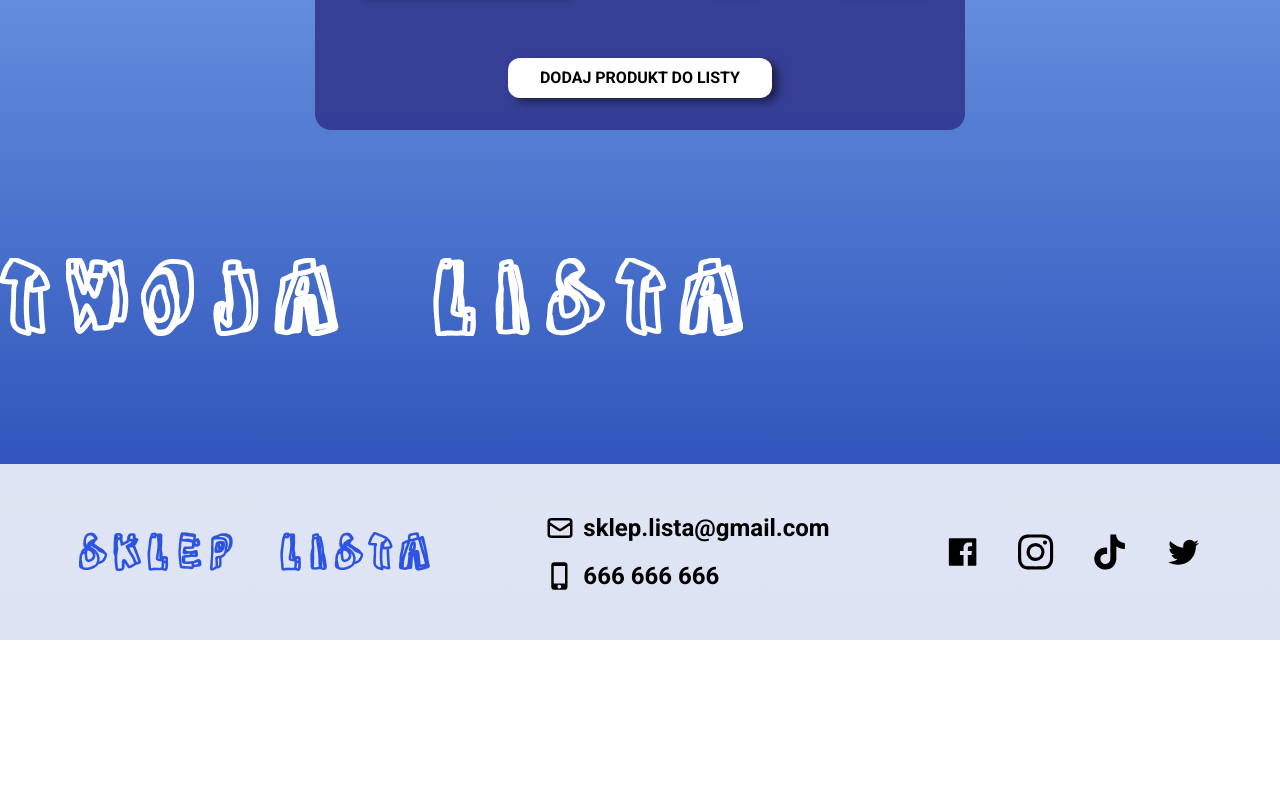
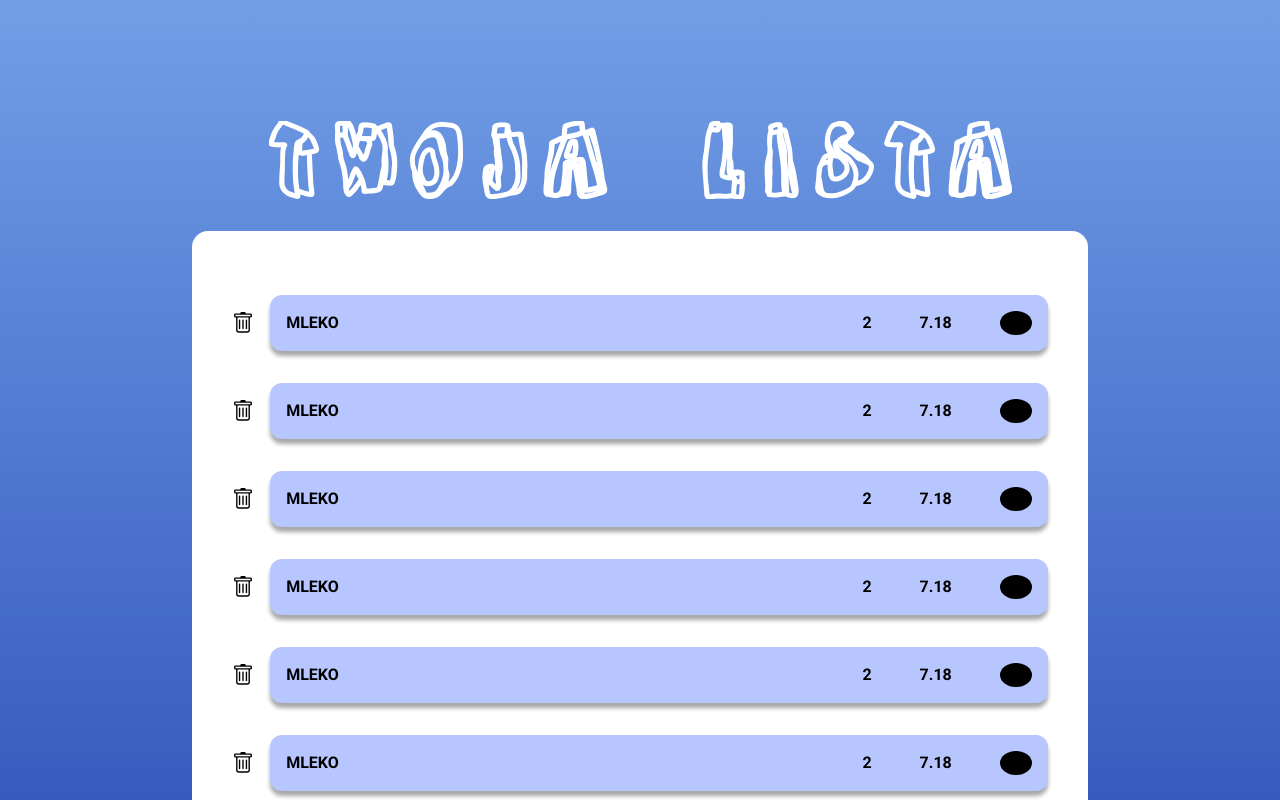
Before and after one commit to ArturPawelski/shopping-list, a React (Create React App) app: page /lista in a window 1280 px wide. Shown: the part 460-1260 px from the top of the page. Before the commit the page ends 1100 px from the top, so only its background shows below. Built offline with nearby package versions, Linux system fonts and the light colour scheme.

Commit message:
twoja lista box

```diff
--- a/src/components/Lista/Lista.jsx
+++ b/src/components/Lista/Lista.jsx
@@ -1,6 +1,7 @@
 import React from 'react'
 import { BiCaretDown } from 'react-icons/bi'
 import TwojaLista from '../images/TWOJA.png'
+import { BsTrash } from 'react-icons/bs'
 
 const Lista = () => {
 
@@ -11,12 +12,16 @@ const Lista = () => {
     return (
         <div className='w-full font-lol'>
 
-            <section>
-
-                <button button className='w-[85%] shadow-[6px_4px_8px_rgba(0,0,0,0.50)] gap-4 flex justify-center items-center font-extrabold mx-auto mt-[6rem] py-2 px-8 bg-white rounded-xl sm:max-w-[500px]   ' > WYBIERZ PRODUKTY Z PODANYCH < BiCaretDown size={25} className='' /> </button >
 
 
-                <div className=' w-full  mt-[6rem] flex flex-col bg-[#32388F] bg-opacity-90 py-8 px-8 mx-auto md:max-w-[650px]  md:rounded-2xl    '>
+
+
+            <section className='xl:flex xl:items-center xl:justify-center xl:gap-[8rem] '>
+
+                <button button className='w-[85%] shadow-[6px_4px_8px_rgba(0,0,0,0.50)] gap-4 flex justify-center items-center font-extrabold mx-auto mt-[6rem] py-2 px-8 bg-white rounded-xl sm:max-w-[500px] xl:mx-0 xl:max-w-[400px]  ' > WYBIERZ PRODUKTY Z PODANYCH < BiCaretDown size={25} className='' /> </button >
+
+
+                <div className=' w-full  mt-[6rem] flex flex-col bg-[#32388F] bg-opacity-90 py-8 px-8 mx-auto md:max-w-[650px]  md:rounded-2xl xl:mx-0    '>
 
                     <div className='flex flex-col md:flex-row md:items-center md:justify-center md:mx-auto  md:gap-[8rem]'>
 
@@ -45,12 +50,107 @@ const Lista = () => {
 
 
 
+
+
+
             <main className='mt-[8rem]'>
+
+
+                <img src={TwojaLista} alt="/" className='mx-auto' />
+
+                <div className='mt-[2rem] bg-white w-[90%] mx-auto rounded-2xl py-8 px-4 md:w-[85%] lg:w-[75%] xl:w-[70%] 2xl:w-[50%]'>
 
 
 
 
-                <img src={TwojaLista} alt="" />
+                    <section className='flex items-center justify-center gap-4 mt-[2rem]'>
+                        <BsTrash size={22} />
+                        <div className='flex justify-between items-center w-[90%] bg-[#B7C6FF] py-4 px-4 rounded-xl shadow-[0px_5px_4px_rgba(0,0,0,0.35)]'>
+                            <p className='font-bold'>MLEKO</p>
+
+                            <div className='flex gap-12 items-center'>
+                                <p className='font-bold'>2</p>
+                                <p className='font-bold'>7.18</p>
+                                <div className='bg-black max-w-[0.4rem] rounded-[100%] px-4'>x</div>
+                            </div>
+                        </div>
+                    </section>
+
+                    <section className='flex items-center justify-center gap-4 mt-[2rem]'>
+                        <BsTrash size={22} />
+                        <div className='flex justify-between items-center w-[90%] bg-[#B7C6FF] py-4 px-4 rounded-xl shadow-[0px_5px_4px_rgba(0,0,0,0.35)]'>
+                            <p className='font-bold'>MLEKO</p>
+
+                            <div className='flex gap-12 items-center'>
+                                <p className='font-bold'>2</p>
+                                <p className='font-bold'>7.18</p>
+                                <div className='bg-black max-w-[0.4rem] rounded-[100%] px-4'>x</div>
+                            </div>
+                        </div>
+                    </section>
+
+                    <section className='flex items-center justify-center gap-4 mt-[2rem]'>
+                        <BsTrash size={22} />
+                        <div className='flex justify-between items-center w-[90%] bg-[#B7C6FF] py-4 px-4 rounded-xl shadow-[0px_5px_4px_rgba(0,0,0,0.35)]'>
+                            <p className='font-bold'>MLEKO</p>
+
+                            <div className='flex gap-12 items-center'>
+                                <p className='font-bold'>2</p>
+                                <p className='font-bold'>7.18</p>
+                                <div className='bg-black max-w-[0.4rem] rounded-[100%] px-4'>x</div>
+                            </div>
+                        </div>
+                    </section>
+
+                    <section className='flex items-center justify-center gap-4 mt-[2rem]'>
+                        <BsTrash size={22} />
+                        <div className='flex justify-between items-center w-[90%] bg-[#B7C6FF] py-4 px-4 rounded-xl shadow-[0px_5px_4px_rgba(0,0,0,0.35)]'>
+                            <p className='font-bold'>MLEKO</p>
+
+                            <div className='flex gap-12 items-center'>
+                                <p className='font-bold'>2</p>
+                                <p className='font-bold'>7.18</p>
+                                <div className='bg-black max-w-[0.4rem] rounded-[100%] px-4'>x</div>
+                            </div>
+                        </div>
+                    </section>
+
+                    <section className='flex items-center justify-center gap-4 mt-[2rem]'>
+                        <BsTrash size={22} />
+                        <div className='flex justify-between items-center w-[90%] bg-[#B7C6FF] py-4 px-4 rounded-xl shadow-[0px_5px_4px_rgba(0,0,0,0.35)]'>
+                            <p className='font-bold'>MLEKO</p>
+
+                            <div className='flex gap-12 items-center'>
+                                <p className='font-bold'>2</p>
+                                <p className='font-bold'>7.18</p>
+                                <div className='bg-black max-w-[0.4rem] rounded-[100%] px-4'>x</div>
+                            </div>
+                        </div>
+                    </section>
+
+                    <section className='flex items-center justify-center gap-4 mt-[2rem]'>
+                        <BsTrash size={22} />
+                        <div className='flex justify-between items-center w-[90%] bg-[#B7C6FF] py-4 px-4 rounded-xl shadow-[0px_5px_4px_rgba(0,0,0,0.35)]'>
+                            <p className='font-bold'>MLEKO</p>
+
+                            <div className='flex gap-12 items-center'>
+                                <p className='font-bold'>2</p>
+                                <p className='font-bold'>7.18</p>
+                                <div className='bg-black max-w-[0.4rem] rounded-[100%] px-4'>x</div>
+                            </div>
+                        </div>
+                    </section>
+
+
+
+
+
+
+
+
+
+
+                </div>
 
 
 
```
